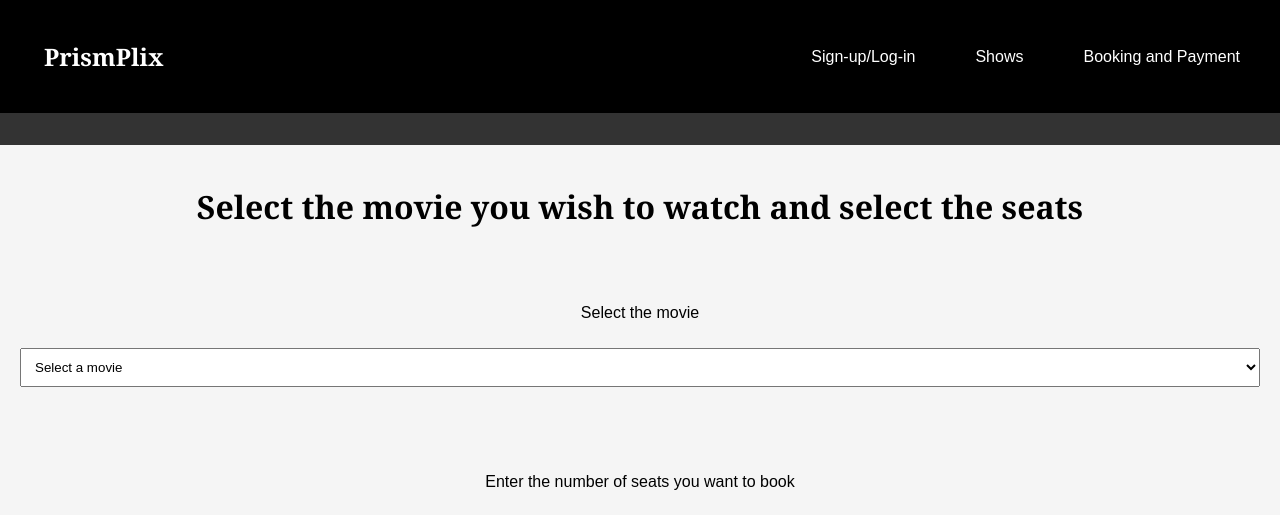
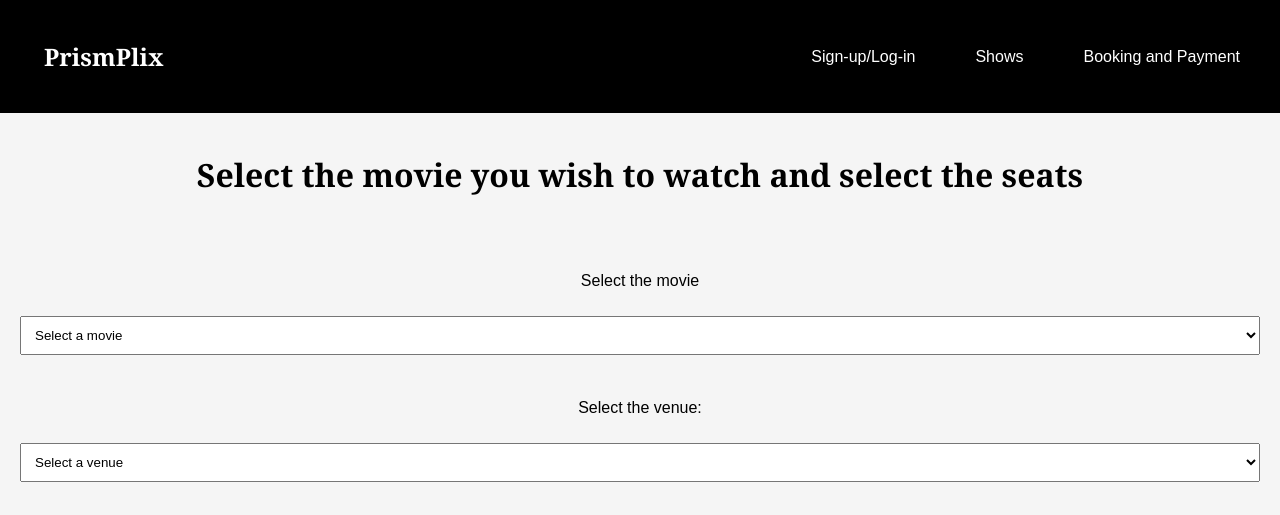
Before and after one commit to DevastatingRPG/MovieTicketSystem, a Next.js app in the folder client/: page /booking in a window 1280 px wide. Shown: the top 515 px of the page. Built offline with nearby package versions, Linux system fonts and the light colour scheme.

Commit message:
made changes in booking.jsx

```diff
--- a/client/pages/booking.jsx
+++ b/client/pages/booking.jsx
@@ -1,79 +1,67 @@
-import React, { useState } from 'react';
+import React, { useState, useEffect } from 'react';
 import 'styles/booking.css';
 import Layout from '../components/layout';
 import 'styles/navbar.css';
 import Navbar from '@/components/navbar';
-import seats from '../components/seats'
+import seats from '../components/seats';
 import Seats from '../components/seats';
 
+
 function BookingForm() {
-  // Placeholder movie data until fetched from the backend
-  const initialMovies = [
-    {
-      id: 1,
-      title: 'Taylor Swift: The Eras Tour',
-    },
-    {
-      id: 2,
-      title: 'Priscilla',
-    },
-    {
-      id: 3,
-      title: 'The Marvels',
-    },
-    {
-      id: 4,
-      title: 'Oppenheimer',
-    },
-    {
-      id: 5,
-      title: 'Barbie',
-    },
-  ];
-
-  const initialShowTimings = [
-    {
-      id: 1,
-      time: '09:15',
-    },
-    {
-      id: 2,
-      time: '12:00',
-    },
-    {
-      id: 3,
-      time: '15:30',
-    },
-    {
-      id: 4,
-      time: '19:00',
-    },
-    {
-      id: 5,
-      time: '23:00',
-    },
+  const initialData = [
+    [
+      { SID: 1, VID: 1 },
+      { SID: 2, VID: 2 },
+      { SID: 3, VID: 3 },
+      { SID: 4, VID: 4 },
+      { SID: 5, VID: 5 },
+    ],
+    [
+      { VID: 1, location: 'Pune' },
+      { VID: 2, location: 'Mumbai' },
+      { VID: 3, location: 'Bangalore' },
+      { VID: 4, location: 'Chennai' },
+      { VID: 5, location: 'Kolkata' },
+    ],
+    [
+      { SID: 1, name: 'Taylor Swift: The Eras Tour' },
+      { SID: 2, name: 'Oppenheimer' },
+      { SID: 3, name: 'Hunger Games' },
+      { SID: 4, name: 'Cars' },
+      { SID: 5, name: 'Donno' },
+    ],
   ];
 
   const [selectedMovie, setSelectedMovie] = useState('');
   const [numberOfSeats, setNumberOfSeats] = useState('');
-  const [selectedSeat, setSelectedSeat] = useState('');
   const [selectedDate, setSelectedDate] = useState('');
   const [selectedTiming, setSelectedTiming] = useState('');
-  const [showTimings, setShowTimings] = useState(initialShowTimings);
+  const [selectedVenue, setSelectedVenue] = useState('');
   const [selectedPaymentMethod, setSelectedPaymentMethod] = useState('');
+  const [movies, setMovies] = useState(initialData[2]);
+  const [venues, setVenues] = useState(initialData[1]);
+  const [showTimings, setShowTimings] = useState(initialData[0]);
   const paymentMethods = ['Card', 'UPI'];
 
   const handlePaymentMethodChange = (e) => {
     setSelectedPaymentMethod(e.target.value);
   };
 
+  const handleVenueChange = (e) => {
+    setSelectedVenue(e.target.value);
+  };
+
+  const handleMovieChange = (e) => {
+    setSelectedMovie(e.target.value);
+  };
+
   const handlePaymentSubmit = () => {
     // Log the input values to the console
     console.log('Selected Movie:', selectedMovie);
     console.log('Number of Seats:', numberOfSeats);
-    console.log('Selected Seat:', selectedSeat);
     console.log('Selected Date:', selectedDate);
     console.log('Selected Timing:', selectedTiming);
+    console.log('Selected Venue:', selectedVenue);
     console.log('Selected Payment Method:', selectedPaymentMethod);
 
     if (selectedPaymentMethod === 'Card') {
@@ -91,32 +79,40 @@ function BookingForm() {
       console.log('UPI ID:', upiID);
     }
 
-    // You can add additional logic here, such as sending the data to a server
+    // Additional logic for handling payment submission
   };
+
+  useEffect(() => {
+    // Additional initialization logic if needed
+  }, []);
 
   return (
     <Layout>
       <div>
-        <header></header>
         <h1>Select the movie you wish to watch and select the seats</h1>
-        <main>
         <section id="booking">
           <p>Select the movie</p>
-            <select
-              name="movie"
-              value={selectedMovie}
-              onChange={(e) => setSelectedMovie(e.target.value)}
-            >
-              <option value="" disabled>
-                Select a movie
+          <select name="movie" value={selectedMovie} onChange={handleMovieChange}>
+            <option value="">Select a movie</option>
+            {movies.map((movie) => (
+              <option key={movie.SID} value={movie.SID}>
+                {movie.name}
               </option>
-              {initialMovies.map((movie) => (
-                <option key={movie.id} value={movie.title}>
-                  {movie.title}
+            ))}
+          </select>
+          <br />
+          <br />
+          <p>Select the venue:</p>
+          <select name="venue" value={selectedVenue} onChange={handleVenueChange}>
+            <option value="">Select a venue</option>
+            {venues.map((venue) => (
+              <option key={venue.VID} value={venue.VID}>
+                {venue.location}
               </option>
             ))}
           </select>
         </section>
+
         <section id="booking2">
             <p>Enter the number of seats you want to book</p>
             <input
@@ -125,6 +121,7 @@ function BookingForm() {
               value={numberOfSeats}
               onChange={(e) => setNumberOfSeats(e.target.value)}
             />
+            <br />
             <br />
             <p>Enter the seat you want:</p>
             <img
@@ -135,6 +132,8 @@ function BookingForm() {
             <br />
             <input type="text" placeholder="Seat type" />
             <br />
+            <br/>
+            <br/>
             <p>Enter the date you want to watch the movie:</p>
             <input
               type="text"
@@ -143,6 +142,8 @@ function BookingForm() {
               onChange={(e) => setSelectedDate(e.target.value)}
             />
             <br />
+            <br/>
+            <br/>
             <p>Select your show timing:</p>
             <select
               name="timing"
@@ -158,7 +159,6 @@ function BookingForm() {
                 </option>
               ))}
             </select>
-            <br />
             <br />
           </section>
 
@@ -218,7 +218,6 @@ function BookingForm() {
             </div>
           )}
         </section>
-        </main>
       </div>
     </Layout>
   );
--- a/client/pages/signup.jsx
+++ b/client/pages/signup.jsx
@@ -55,9 +55,9 @@ function SignUp() {
               <p>Enter username:</p>
               <input
                 type="text"
-                placeholder="Enter Name"
-                name="name"
-                value={formData.name}
+                placeholder="Enter Username"
+                name="username"
+                value={formData.username}
                 onChange={handleChange} />
               <br />
               <br />
```
Also changed, not shown: 1 other file (tests, documents, lock files or other folders). Lines whose indentation alone changed are shown as unchanged.
